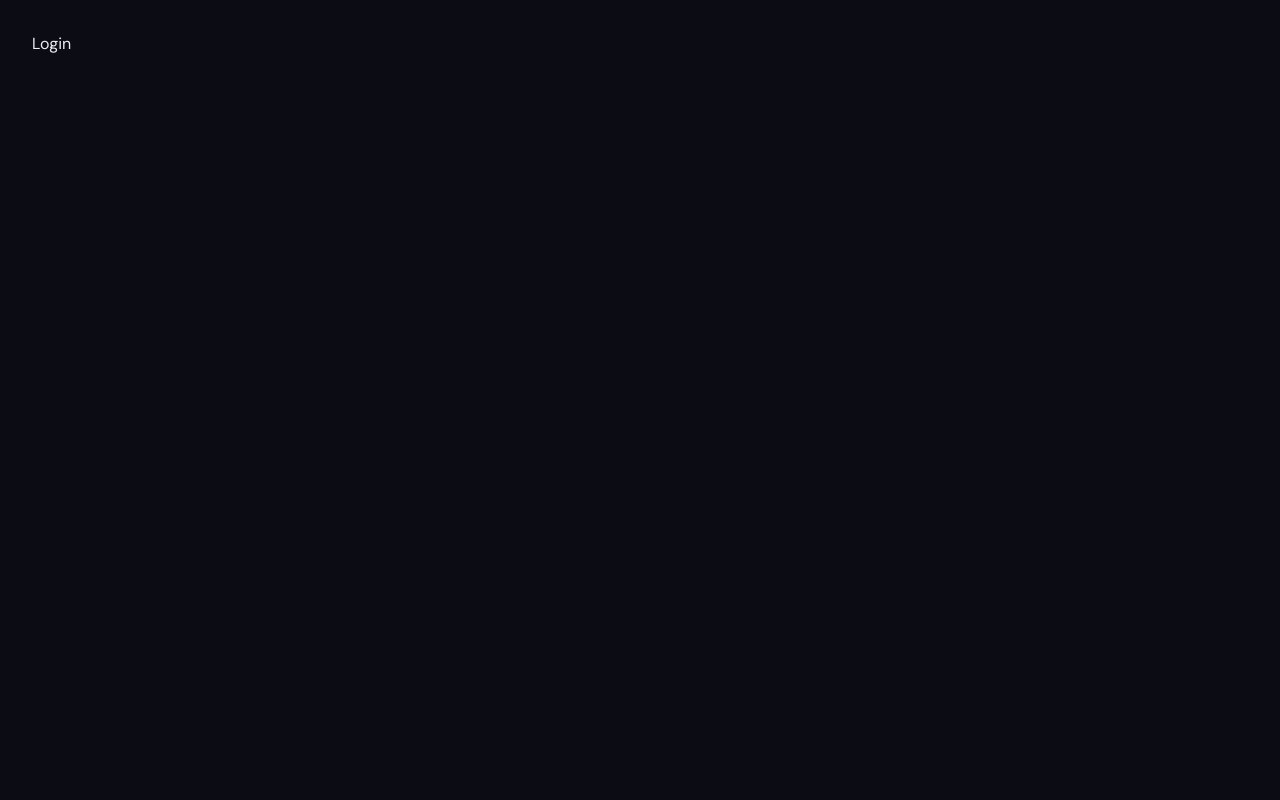
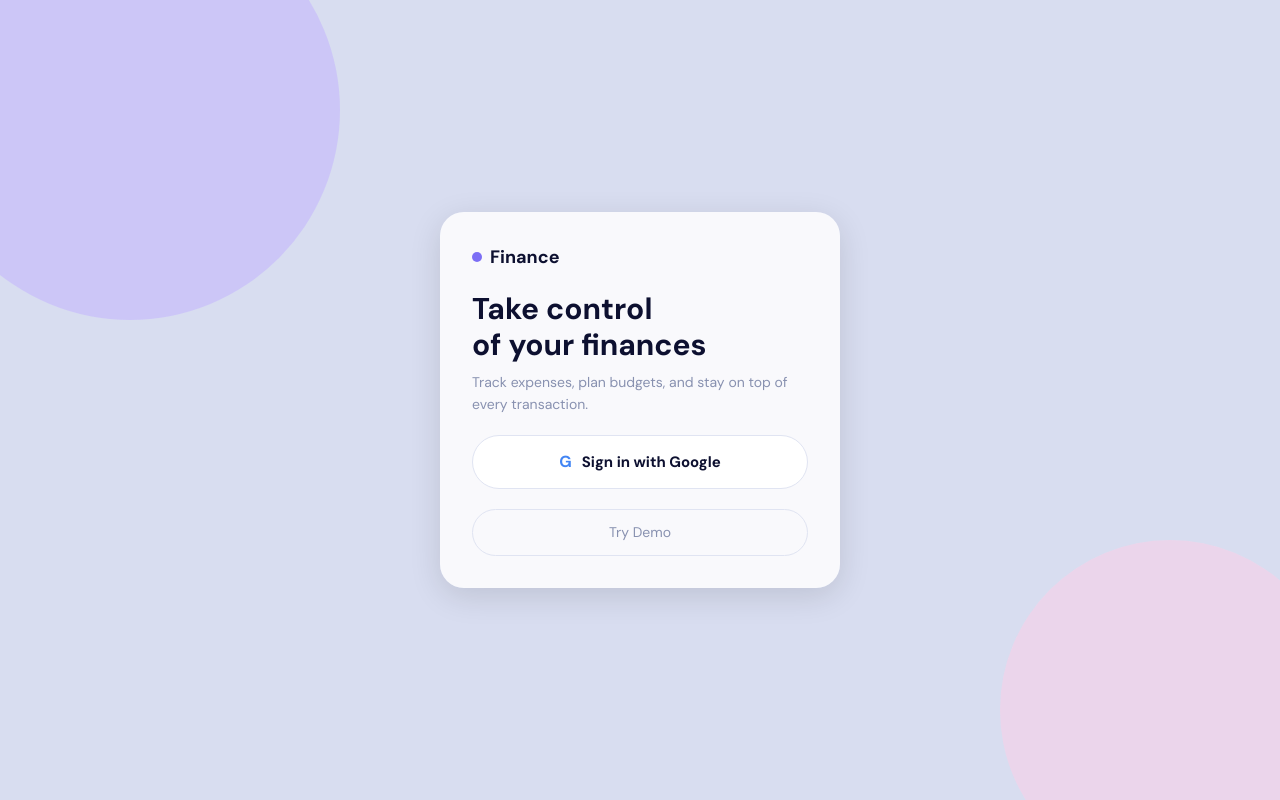
Before and after one commit to beingdpkpr/personal-finance, a React (Vite) app: page /login in a window 1280 px wide. Built offline with nearby package versions, Linux system fonts and the light colour scheme.

Commit message:
feat: login page — Google OAuth popup + demo mode

```diff
--- a/src/pages/Login.tsx
+++ b/src/pages/Login.tsx
@@ -1,3 +1,67 @@
+import { useState, useEffect } from 'react'
+import { useNavigate } from 'react-router-dom'
+import { useFinanceContext } from '../hooks/FinanceContext'
+import { openGoogleOAuthPopup } from '../lib/google-auth'
+
 export default function Login() {
-  return <div style={{color:'var(--text)',padding:32}}>Login</div>
+  const { googleSignIn, loadDemoData, user } = useFinanceContext()
+  const navigate = useNavigate()
+  const [error, setError]     = useState('')
+  const [busy, setBusy]       = useState(false)
+  const [demoBusy, setDemoBusy] = useState(false)
+
+  useEffect(() => {
+    if (user) navigate('/dashboard', { replace: true })
+  }, [user, navigate])
+
+  async function handleGoogleSignIn() {
+    setBusy(true); setError('')
+    try {
+      const { accessToken, expiresIn } = await openGoogleOAuthPopup()
+      const err = await googleSignIn(accessToken, expiresIn)
+      if (err) { setError(err); setBusy(false); return }
+      navigate('/dashboard', { replace: true })
+    } catch (e) {
+      setError(e instanceof Error ? e.message : 'Sign-in failed')
+      setBusy(false)
+    }
+  }
+
+  async function handleDemo() {
+    setDemoBusy(true)
+    await loadDemoData()
+    navigate('/dashboard', { replace: true })
+  }
+
+  return (
+    <div style={{ minHeight:'100vh', background:'#d8ddf0', display:'flex', alignItems:'center', justifyContent:'center', padding:16, position:'relative', overflow:'hidden' }}>
+      {/* Blobs */}
+      <div style={{ position:'absolute', width:420, height:420, borderRadius:999, background:'#c4b5fd', top:-100, left:-80, opacity:0.55 }} />
+      <div style={{ position:'absolute', width:340, height:340, borderRadius:999, background:'#fbcfe8', bottom:-80, right:-60, opacity:0.55 }} />
+
+      <div style={{ position:'relative', width:'100%', maxWidth:400, background:'rgba(255,255,255,0.84)', borderRadius:24, padding:32, display:'flex', flexDirection:'column', gap:20, boxShadow:'0 8px 32px rgba(0,0,0,0.12)' }}>
+        {/* Logo */}
+        <div style={{ display:'flex', alignItems:'center', gap:8 }}>
+          <div style={{ width:10, height:10, borderRadius:5, background:'#7c6ef5' }} />
+          <span style={{ fontSize:18, fontWeight:800, color:'#0d1030' }}>Finance</span>
+        </div>
+
+        <div style={{ display:'flex', flexDirection:'column', gap:8 }}>
+          <h1 style={{ fontSize:30, fontWeight:800, color:'#0d1030', lineHeight:1.2 }}>Take control<br/>of your finances</h1>
+          <p style={{ fontSize:14, color:'#8891b0', lineHeight:1.6 }}>Track expenses, plan budgets, and stay on top of every transaction.</p>
+        </div>
+
+        {error && <div style={{ fontSize:13, color:'#f03d50', background:'rgba(240,61,80,0.1)', borderRadius:6, padding:'8px 12px' }}>{error}</div>}
+
+        <button onClick={handleGoogleSignIn} disabled={busy} style={{ background:'white', border:'1px solid #e0e4f2', borderRadius:100, padding:'14px 32px', display:'flex', alignItems:'center', justifyContent:'center', gap:10, cursor:'pointer', fontSize:15, fontWeight:700, color:'#0d1030', opacity: busy?0.6:1 }}>
+          <span style={{ color:'#4285f4', fontWeight:800, fontSize:16 }}>G</span>
+          {busy ? 'Signing in…' : 'Sign in with Google'}
+        </button>
+
+        <button onClick={handleDemo} disabled={demoBusy} style={{ background:'none', border:'1px solid #e0e4f2', borderRadius:100, padding:'12px 32px', cursor:'pointer', fontSize:14, color:'#8891b0', opacity: demoBusy?0.6:1 }}>
+          {demoBusy ? 'Loading demo…' : 'Try Demo'}
+        </button>
+      </div>
+    </div>
+  )
 }
```
